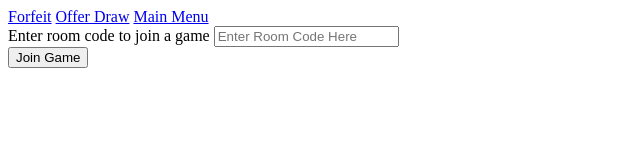
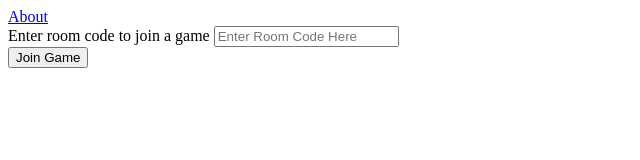
Before and after one commit to ChristianPedro/ChessGame-SE181, a website: page index.html in a window 1280 px wide. Shown: the whole page, without its empty margins (0-640 px from the left). Drawn offline with nearby package versions, Linux system fonts and the light colour scheme; no server answers.

Commit message:
1.9: About

```diff
--- a/app.js
+++ b/app.js
@@ -52,6 +52,7 @@ io.on('connect', socket => {
 
 
 app.get('/room', (req, res) => res.sendFile(__dirname+'/chessIndex.html'));
+app.get('/about', (req, res) => res.sendFile(__dirname+'/about.html'));
 
 
 
--- a/index.html
+++ b/index.html
@@ -49,9 +49,9 @@
 		}
 	</script>
 	<div class="nav-bar">
-		<a href="#">Forfeit</a>
-		<a href="#">Offer Draw</a>
-		<a href="#">Main Menu</a>
+		<!-- <a href="#">Forfeit</a>
+		<a href="#">Offer Draw</a> -->
+		<a href="/about">About</a>
 	</div>
 	<div class="join-room-box">
 		<form>
```
Also changed, not shown: about.html (added, +3 -0 lines).
